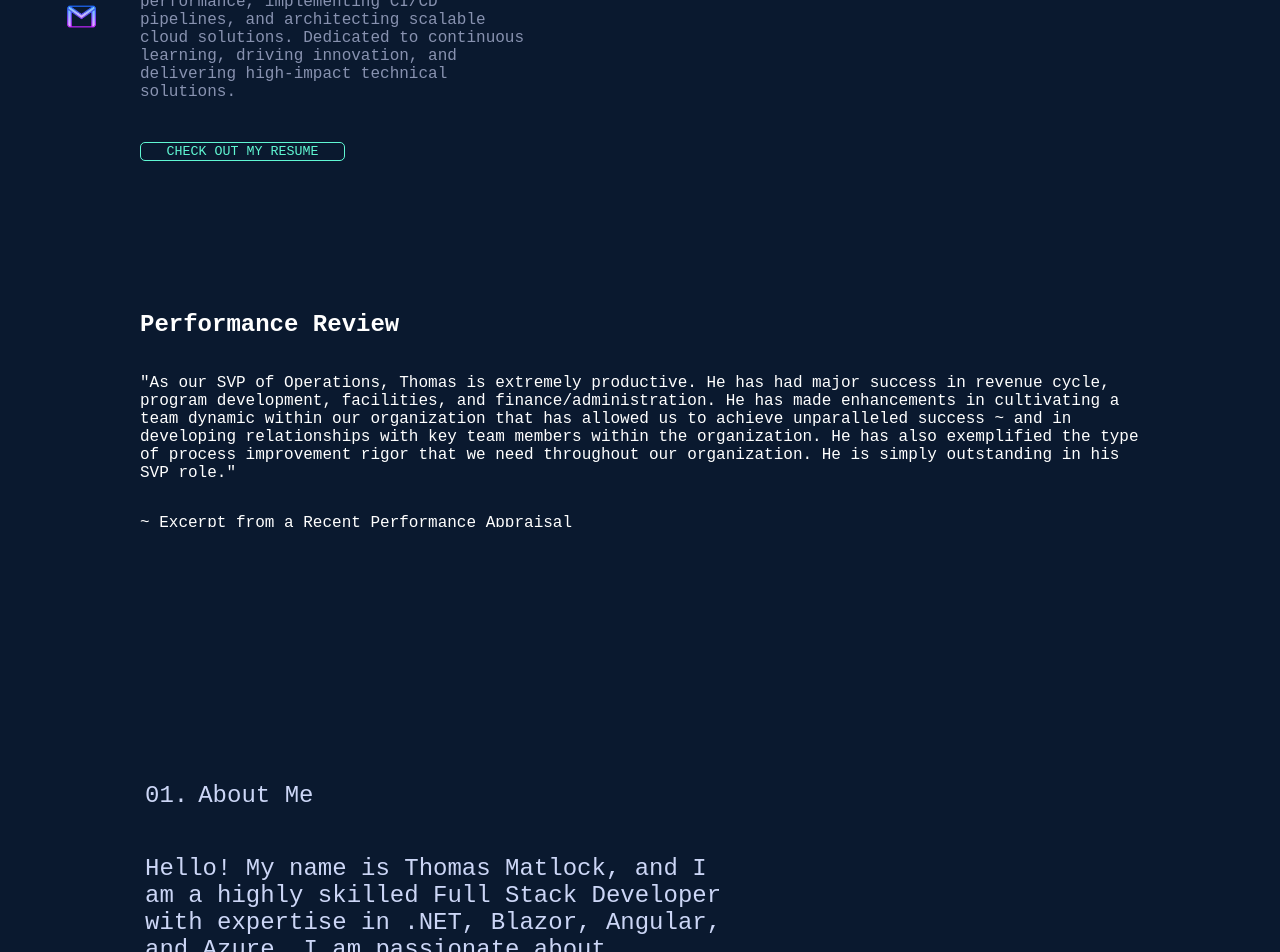
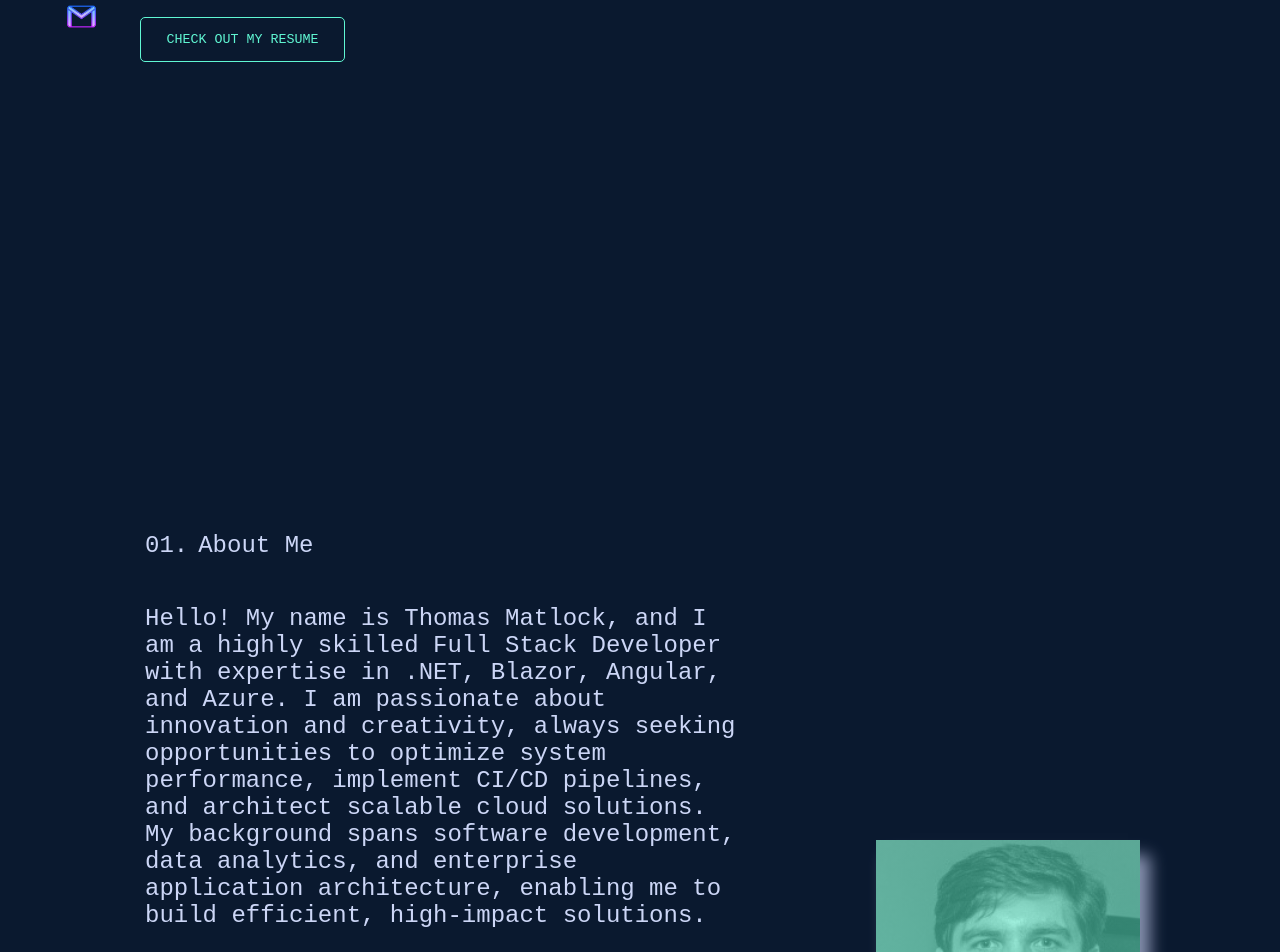
Before and after one commit to zep1994/thomas-matlock, a Next.js app in the folder frontend/: page / in a window 1280 px wide. Shown: the part 603-1555 px from the top of the page. Built offline with nearby package versions, Linux system fonts and the light colour scheme.

Commit message:
Remove review

```diff
--- a/frontend/pages/index.js
+++ b/frontend/pages/index.js
@@ -116,16 +116,6 @@ export default function Home() {
                   CHECK OUT MY RESUME
                 </a>
               </button>
-              <h2 className={styles.reviewHeader}>Performance Review</h2>
-              <p className={styles.reviewText}>
-                "As our SVP of Operations, Thomas is extremely productive. He has had major success in
-                revenue cycle, program development, facilities, and finance/administration. He has made
-                enhancements in cultivating a team dynamic within our organization that has allowed us to
-                achieve unparalleled success ~ and in developing relationships with key team members within
-                the organization. He has also exemplified the type of process improvement rigor that we need
-                throughout our organization. He is simply outstanding in his SVP role."
-              </p>
-              <p className={styles.reviewSource}>~ Excerpt from a Recent Performance Appraisal</p>
             </div>
           </div>
 
--- a/frontend/styles/Home.module.css
+++ b/frontend/styles/Home.module.css
@@ -106,7 +106,7 @@
   height: 100%;
   width: 100%;
   background-color: #0A192F;
-  min-height: 1050px;
+  min-height: 800px;
   max-height: 1500px;
   position: relative;
   display: flex;
```
